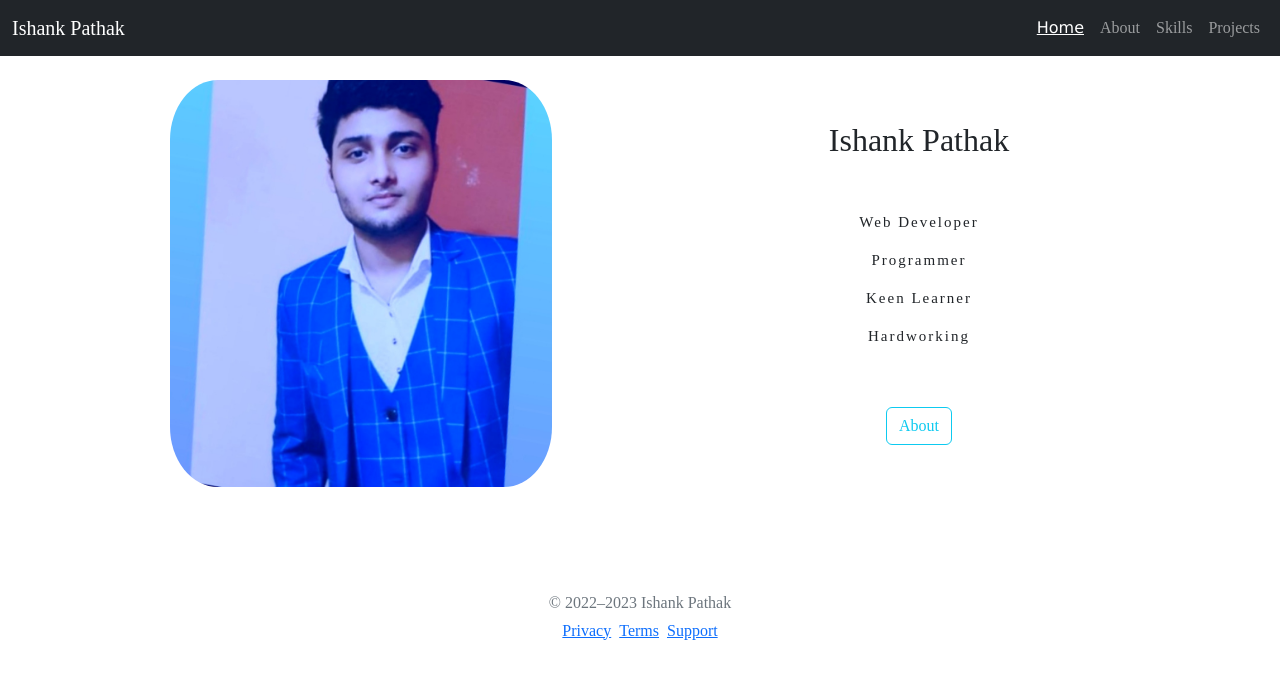
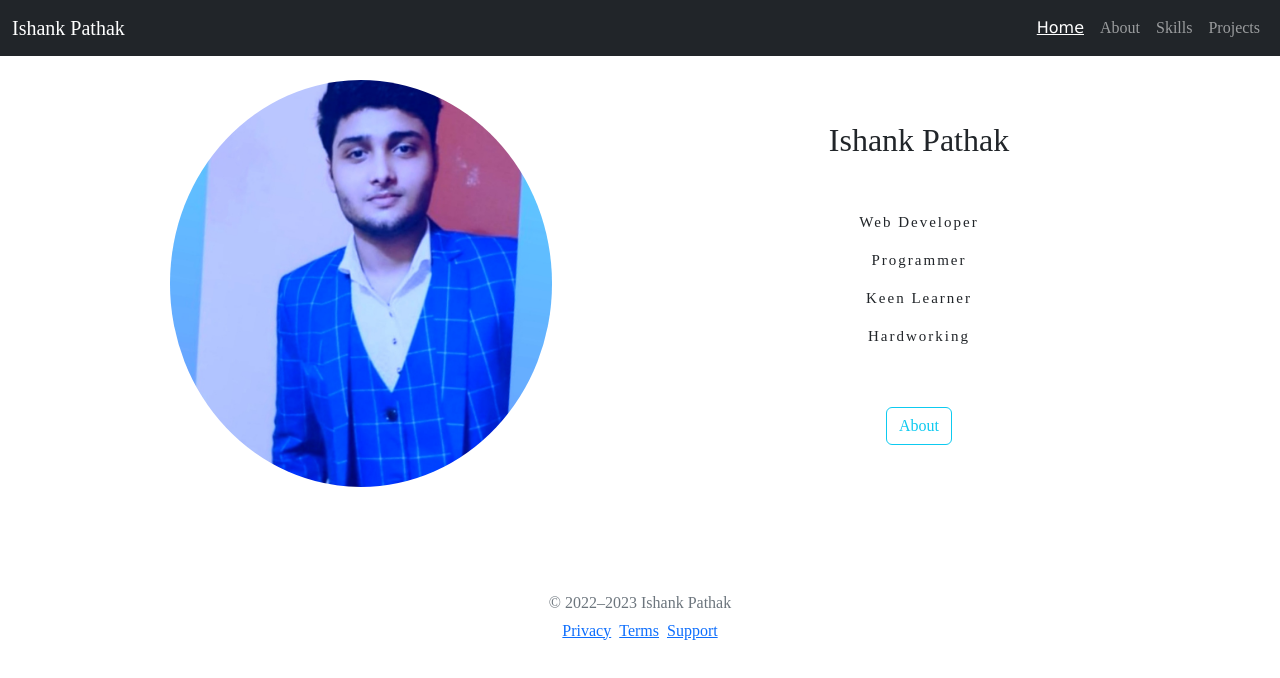
Before and after one commit to Ishankpathak/Myportfolio, a React (Vite) app: page / in a window 1280 px wide. Shown: the top 678 px of the page. Built offline with nearby package versions, Linux system fonts and the light colour scheme.

Commit message:
Rounded border

```diff
--- a/src/App.css
+++ b/src/App.css
@@ -1,3 +1,6 @@
 .app{
     height: 100vh;
 }
+.image{
+    border-top-left-radius: 50% 50%; border-top-right-radius: 50% 50%; border-bottom-right-radius: 50% 50%; border-bottom-left-radius: 50% 50%;
+}
--- a/src/Components/Home.jsx
+++ b/src/Components/Home.jsx
@@ -1,6 +1,5 @@
 import React from 'react'
-// import myimage from '../images/my_image.jpg'
-import myimag from '../images/first.jpg'
+import myimage from '../images/first.jpg'
 import { Link } from 'react-router-dom'
 
 const Home = () => {
@@ -9,8 +8,8 @@ const Home = () => {
      <div className="container text-center mt-2">
   <div className="row col-reverse justify-content-center d-flex align-items-center">
 
-    <div className="col-sm-12 col-md-6 mt-2 p-2 rotate-in-bl  ">
-     <img src={myimag} alt="" className='image w-75  container-fluid rounded-full rotate-180' />
+    <div className="col-sm-12 col-md-6 mt-2 p-2 rotate-in-bl image ">
+     <img src={myimage} alt="" className='image w-75 container-fluid ' style={{borderRadius:"50%" }} />
     </div>
 
     <div className="col-sm-12 col-md-6  mt-2 p-2 front-text ">
```
